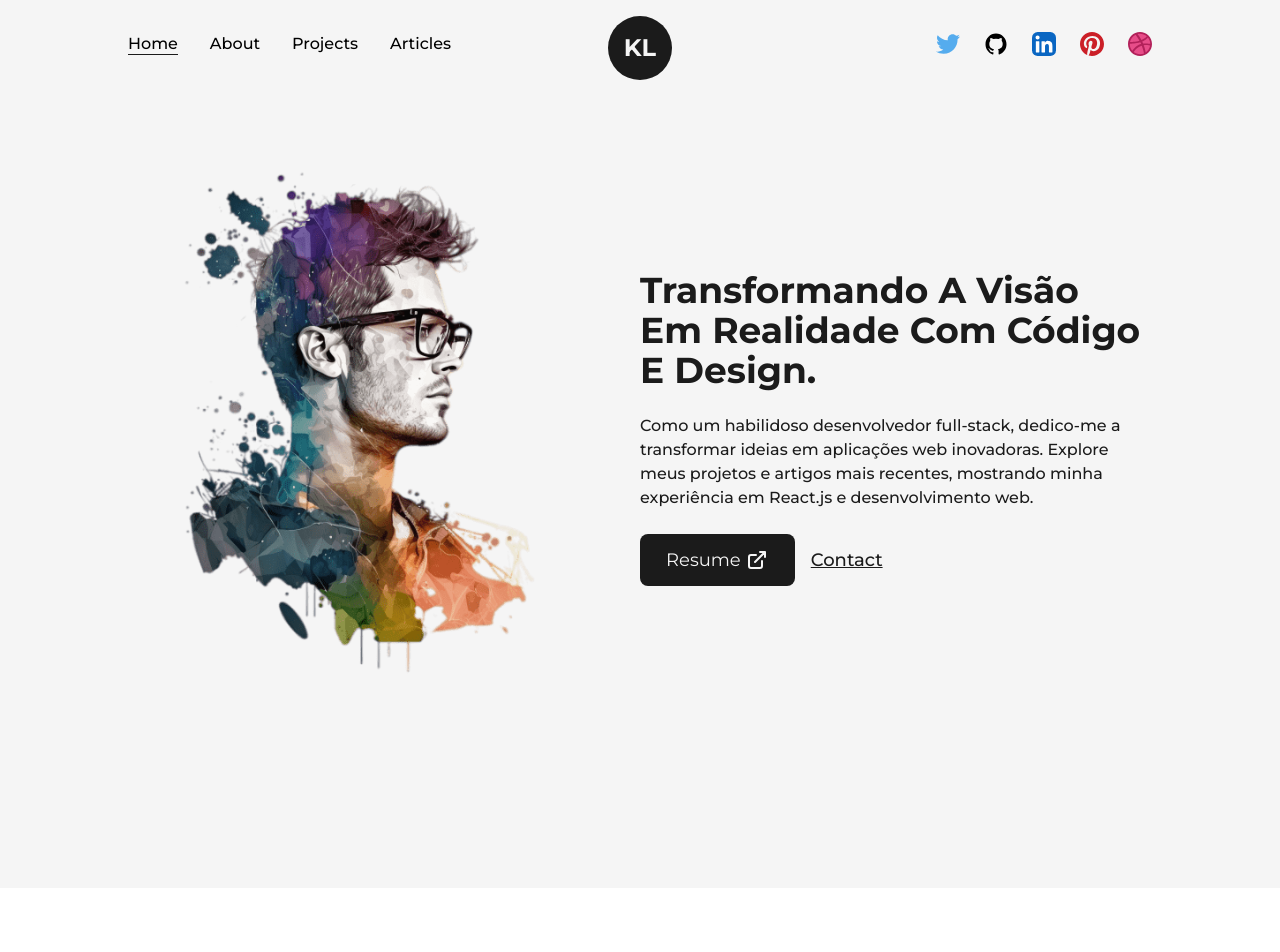
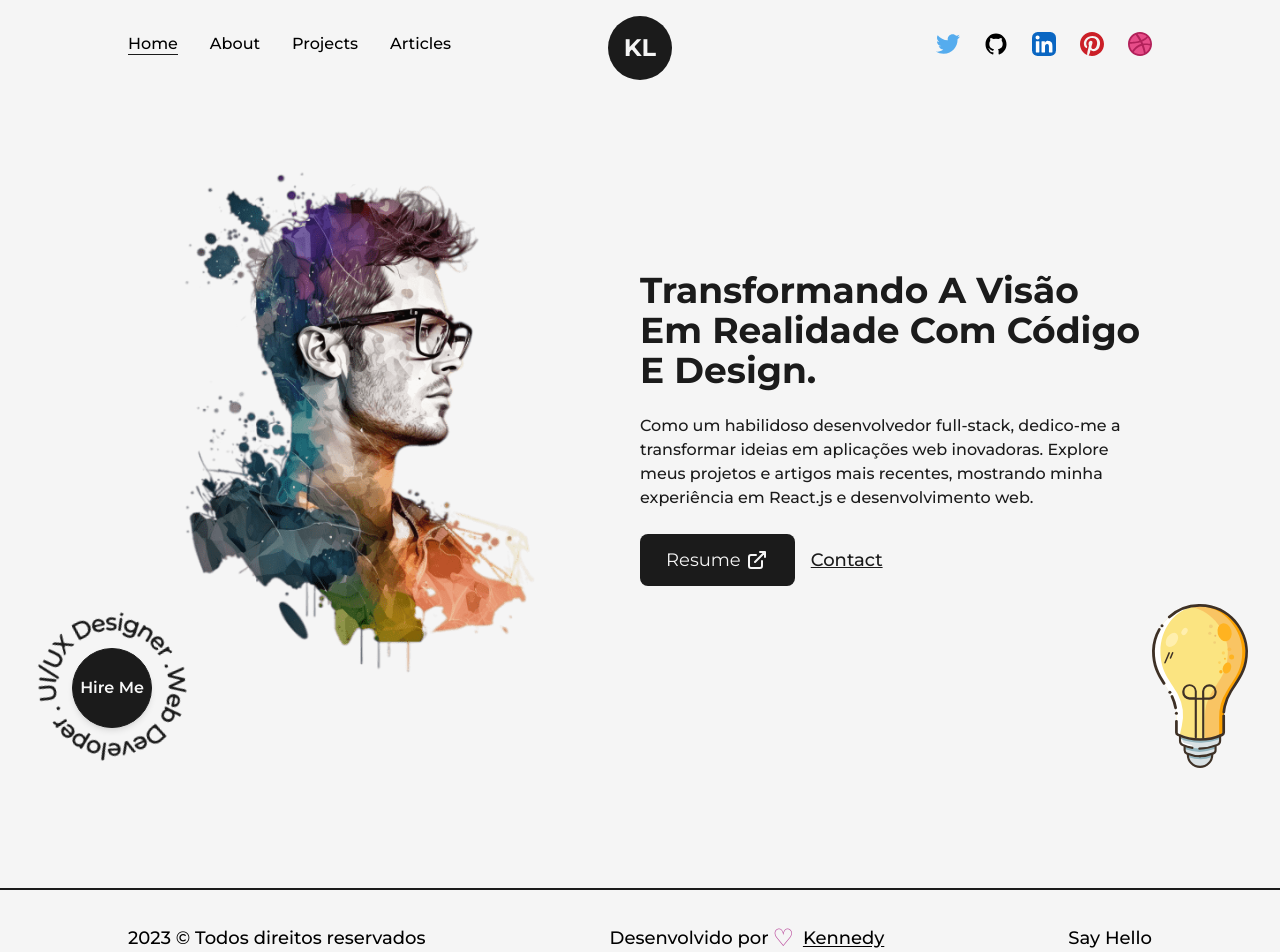
Before and after one commit to KEENNEEDYY/portifolio-CB, a Next.js app: page / in a window 1280 px wide. Shown: the top 952 px of the page. Before the commit the page ends 888 px from the top, so only its background shows below. Built offline with nearby package versions, Linux system fonts and the light colour scheme.

Commit message:
Footter Component

```diff
--- a/src/components/AnimatedText.js
+++ b/src/components/AnimatedText.js
@@ -38,8 +38,9 @@ const AnimatedText = ({text, className=""}) => {
        animate="animate"
       >
           {
-              text.split(" ").map((word, index) =>
-              <motion.span key={word + '-' + index} className="inline-block"
+              text.split(` `).map((word, index) =>
+              <motion.span className="inline-block"
+               key={word + `-` + index}
                variants={singleWord}
                initial="initial"
                animate="animate"
--- /dev/null
+++ b/src/components/Footer.js
@@ -0,0 +1,27 @@
+import React from 'react'
+import Layout from './Layout';
+import Link from 'next/link';
+
+const Footer = () => {
+  return (
+    <footer className='w-full border-t-2 border-solid border-dark
+    font-medium text-lg
+    '>
+        <Layout className='py-8 flex items-center justify-between '>
+            <span>{new Date().getFullYear()} &copy; Todos direitos reservados</span>
+            <div className='flex items-center' >
+                Desenvolvido por
+                <span className='text-primary text-2xl px-1' >&#9825;</span>
+                 &nbsp;<Link href="https://www.instagram.com/leocadiokennedy/"
+                    className='underline underline-offset-2'target={"_blank"}
+                 >Kennedy</Link>
+            </div>
+            <Link href="https://www.instagram.com/leocadiokennedy/"
+                target={"_blank"}
+            >Say Hello</Link>
+        </Layout>
+    </footer>
+  )
+}
+
+export default Footer;
--- /dev/null
+++ b/src/components/HireMe.js
@@ -0,0 +1,21 @@
+import React from 'react'
+import { CircularText } from './Icons';
+import Link from 'next/link';
+
+const HireMe = () => {
+  return (
+    <div className='fixed left-4 bottom-4 flex items-center justify-center overflow-hidden' >
+      <div className='w-48 h-auto flex items-center justify-center relative' >
+        <CircularText className={"fill-dark animate-spin-slow"} />
+        <Link href="mailto:kennedy.costa.valenet@gmail.com" className='flex items-center justify-center
+            absolute left-1/2 top-1/2 -translate-x-1/2 -translate-y-1/2 bg-dark text-light shadow-md border
+            border-solid border-dark w-20 h-20 rounded-full font-semibold hover:bg-light hover:text-dark
+         ' >
+            <span>Hire Me</span>
+        </Link>
+      </div>
+    </div>
+  )
+}
+
+export default HireMe;
--- a/src/pages/_app.js
+++ b/src/pages/_app.js
@@ -1,3 +1,4 @@
+import Footer from '@/components/Footer'
 import NavBar from '@/components/NavBar'
 import '@/styles/globals.css'
 import {Montserrat} from "next/font/google"
@@ -18,6 +19,7 @@ export default function App({ Component, pageProps }) {
       <main className={`${montserrat.variable} font-mont bg-light w-full min-h-screen`}>
         <NavBar/>
         <Component {...pageProps} />
+        <Footer />
       </main>
     </>
   )
--- a/src/pages/index.js
+++ b/src/pages/index.js
@@ -5,6 +5,8 @@ import Image from 'next/image'
 import ProfilePic from "../../public/images/profile/developer-pic-1.png";
 import Link from 'next/link';
 import { LinkArrow } from '@/components/Icons';
+import HireMe from '@/components/HireMe';
+import lightBulb from "../../public/images/svgs/miscellaneous_icons_1.svg";
 
 export default function Home() {
   return (
@@ -42,6 +44,10 @@ export default function Home() {
             </div>
           </div>
         </Layout>
+        <HireMe />
+        <div className="absolute right-8 bottom-8 inline-block w-24" >
+          <Image src={lightBulb} alt="Kennedy" className='w-full h-auto' />
+        </div>
       </main>
     </>
   )
--- a/tailwind.config.js
+++ b/tailwind.config.js
@@ -1,10 +1,13 @@
 /** @type {import('tailwindcss').Config} */
 
 const { fontFamily } = require('tailwindcss/defaultTheme')
+
+
+
 module.exports = {
     content: [
     // Or if using `src` directory:
-    "./src/**/*.{js,ts,jsx,tsx,mdx}",
+    "./src/**/*.{js,ts,jsx,tsx}",
   ],
   theme: {
     extend: {
@@ -16,6 +19,9 @@ module.exports = {
         light: "#f5f5f5",
         primary: "#B63E96", // 240,86,199
         primaryDark: "#58E6D9", // 80,230,217
+      },
+      animation: {
+        'spin-slow': 'spin 8s linear infinite',
       }
     },
   },
```
